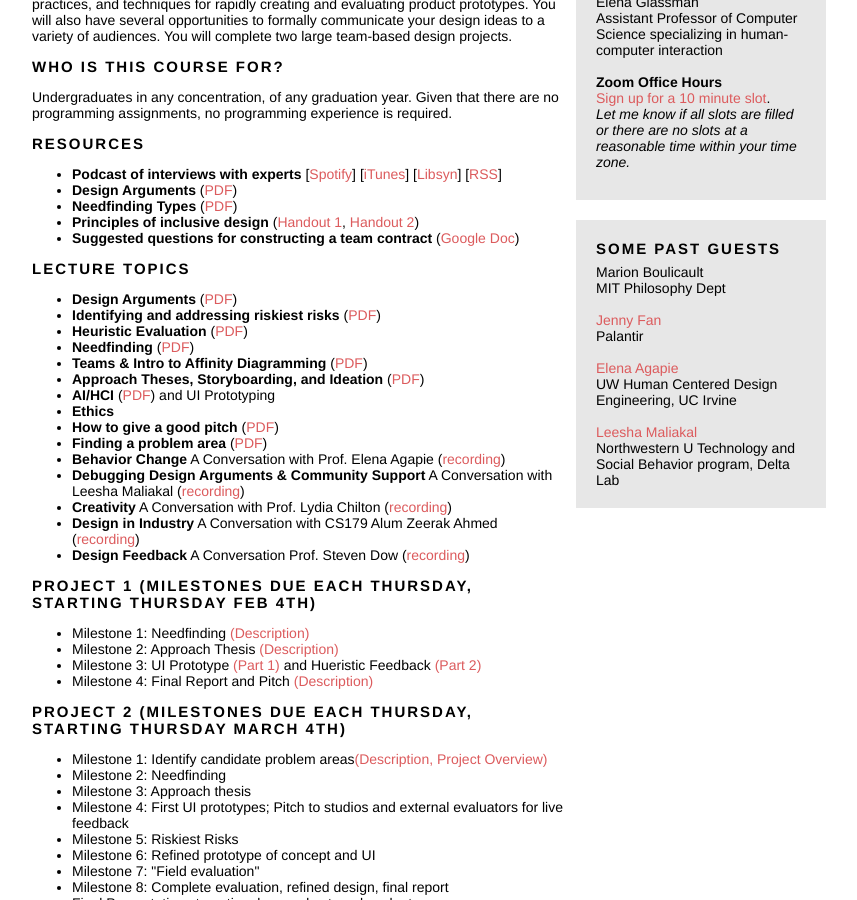
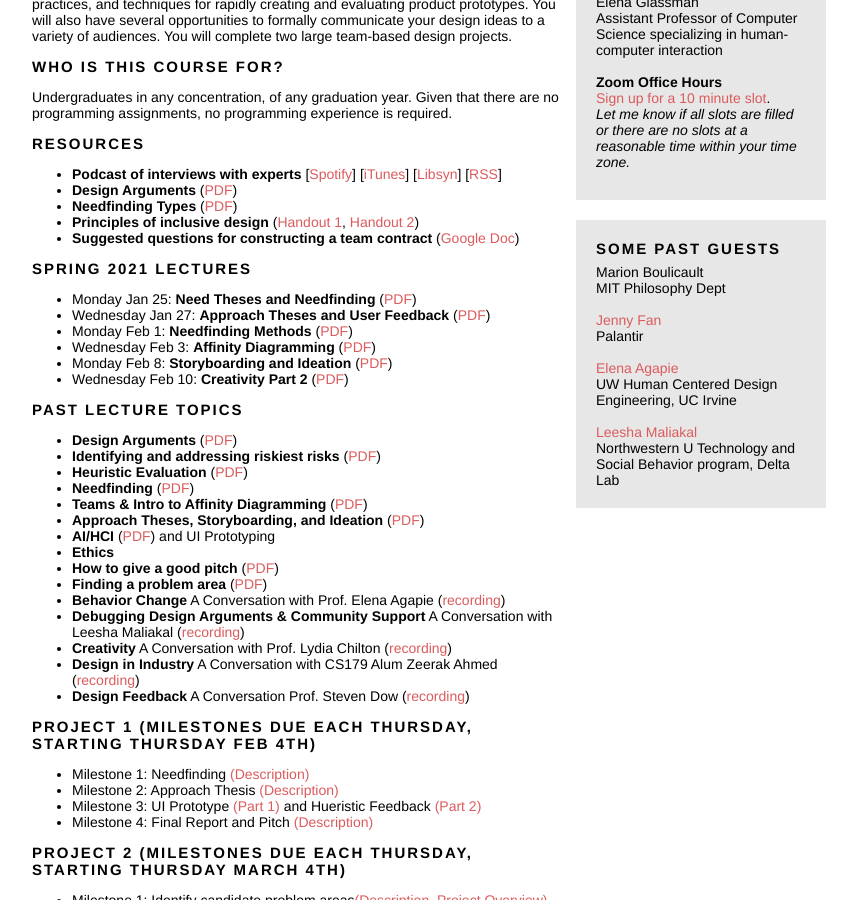
Before and after one commit to eglassman/eglassman.github.io, a Jekyll site: the page built from cs179.html, in a window 1280 px wide and 900 px high, scrolled down 327 px. Shown: the whole window, without its empty margins (211-1068 px from the left). Built offline with Jekyll 4.4.1, drawn with Linux system fonts in a browser that asks for light colours.

```diff
--- a/cs179.html
+++ b/cs179.html
@@ -62,7 +62,22 @@ The course covers skills and techniques necessary to design innovative interacti
     </div>
 
     <div class="header lead">
-      Lecture Topics
+      Spring 2021 Lectures
+    </div>
+
+    <div>
+      <ul>
+        <li>Monday Jan 25: <b>Need Theses and Needfinding</b> (<a href="https://www.dropbox.com/s/ytkbeeape9t0841/CS%20179%20Class%201%20Need%20thesis%20SP21.pdf?dl=0">PDF</a>)</li>
+        <li>Wednesday Jan 27: <b>Approach Theses and User Feedback</b> (<a href="https://www.dropbox.com/s/qdhghocu193gwvx/CS%20179%20Class%202%20Approach%20thesis%20SP21.pdf?dl=0">PDF</a>)</li>
+        <li>Monday Feb 1: <b>Needfinding Methods</b> (<a href="https://www.dropbox.com/s/2vigdlfimt6k9nl/CS%20179%20Class%203%20Needfinding%20SP21.pdf?dl=0">PDF</a>)</li>
+        <li>Wednesday Feb 3: <b>Affinity Diagramming</b> (<a href="https://www.dropbox.com/s/pbc2itf23naji4x/CS%20179%20Class%204%20Affinity%20Diagramming%20SP21.pdf?dl=0">PDF</a>)</li>
+        <li>Monday Feb 8: <b>Storyboarding and Ideation</b> (<a href="https://www.dropbox.com/s/rykg9dvbblrincx/cs%20179%20class%205%20storyboarding%20and%20ideation%20sp21.pdf?dl=0">PDF</a>)</li>
+        <li>Wednesday Feb 10: <b>Creativity Part 2</b> (<a href="https://www.dropbox.com/s/03xz6qcmioxz20h/CS%20179%20Class%205%20More%20Creativity%20SP21.pdf?dl=0">PDF</a>)</li>
+      </ul>
+    </div>
+
+    <div class="header lead">
+      Past Lecture Topics
     </div>
 
     <div>
--- a/glassman.html
+++ b/glassman.html
@@ -13,11 +13,12 @@ layout: post
 
 
 <p class="boldish">Offical Bio</p>
-<p> Elena Glassman is a the Stanley A. Marks and William H. Marks Assistant Professor at the Radcliffe Institute and a professor of computer science at the Harvard Paulson School of Engineering and Applied Sciences specializing in human-computer interaction. She designs, builds and evaluates systems for comprehending and interacting with population-level structure and trends in large code and data corpora.
+<p>I design, build and evaluate systems for comprehending and interacting with population-level structure and trends in large code and data corpora. I am an Assistant Professor of Computer Science at the Harvard Paulson School of Engineering & Applied Sciences and the Stanley A. Marks & William H. Marks Professor at the Radcliffe Institute for Advanced Study, specializing in human-computer interaction. At MIT, I earned a PhD and MEng in Electrical Engineering and Computer Science and a BS in Electrical Science and Engineering. Before joining Harvard, I was a postdoctoral scholar in Electrical Engineering and Computer Science at the University of California, Berkeley, where I received the Berkeley Institute for Data Science Moore/Sloan Data Science Fellowship.</p>
+<!-- <p> Elena Glassman is a the Stanley A. Marks and William H. Marks Assistant Professor at the Radcliffe Institute and a professor of computer science at the Harvard Paulson School of Engineering and Applied Sciences specializing in human-computer interaction. She designs, builds and evaluates systems for comprehending and interacting with population-level structure and trends in large code and data corpora.
 </p>
 <p>
 Glassman earned a PhD and MEng in electrical engineering and computer science and a BS in electrical science and engineering from the Massachusetts Institute of Technology. Before joining Harvard, she was a postdoctoral scholar in electrical engineering and computer science at the University of California, Berkeley, where she received the Berkeley Institute for Data Science Moore/Sloan Data Science Fellowship.
-</p>
+</p> -->
 
 <div class="header lead top-padding">
   <a href="Academic_CV.pdf">Curriculum Vitae</a>
```
Also changed, not shown: index.html (+23 -14 lines), 4 other files.
